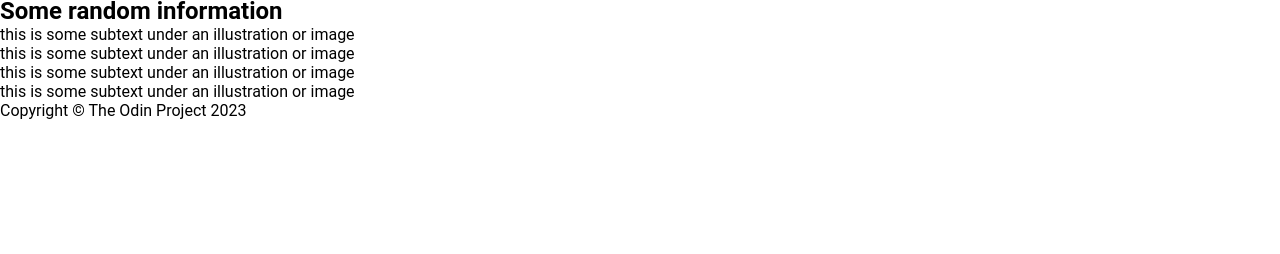
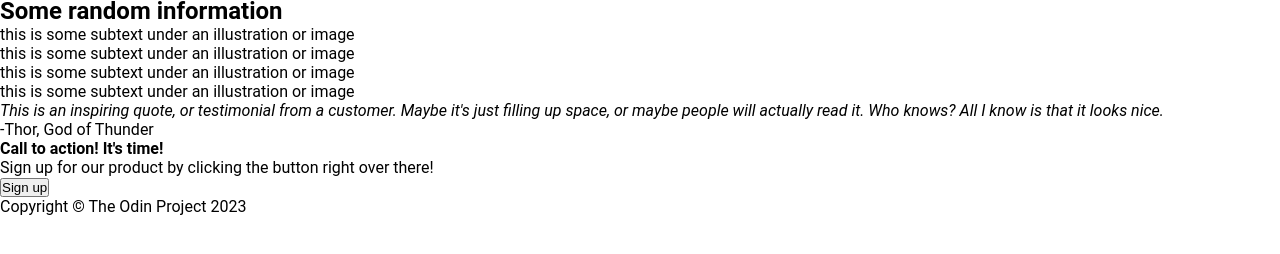
Before and after one commit to Rango1996/Landing-Page, a plain HTML site: page index.html in a window 1280 px wide. Shown: the part 178-432 px from the top of the page. Drawn offline with Linux system fonts and the light colour scheme.

Commit message:
first draft of index.html done

```diff
--- a/index.html
+++ b/index.html
@@ -52,6 +52,21 @@
                 <p>this is some subtext under an illustration or image</p>
         </div>
     </section>
+    <section class="quote">
+        <em>This is an inspiring quote, or testimonial from a customer. Maybe it's just filling up space, or maybe people will actually read it. Who knows? All I know is that it looks nice.</em>
+        <p> -Thor, God of Thunder</p>
+    </section>
+
+<section class="call-to-action">
+    <div class="left">
+        <strong>Call to action! It's time!</strong>
+        <p>Sign up for our product by clicking the button right over there!</p>
+    </div>
+    <div class="right">
+        <button class="secondary">Sign up</button>
+    </div>
+</section>
+
 </main>
 <footer>
     Copyright © The Odin Project 2023
```
